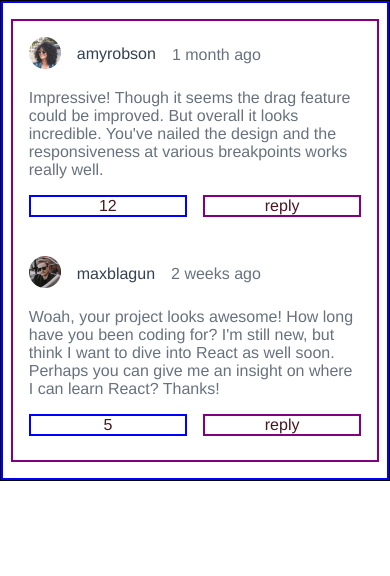
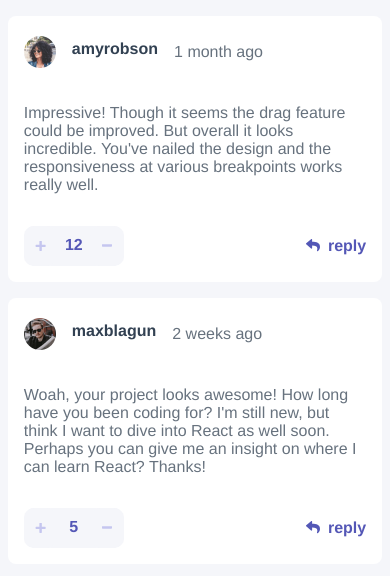
Before and after one commit to tristansetha/interactive-comment-section, a Vue app: page / in a window 390 px wide. Shown: the top 576 px of the page. Built offline with nearby package versions, Linux system fonts and the light colour scheme.

Commit message:
card style - mobile

```diff
--- a/src/App.vue
+++ b/src/App.vue
@@ -39,15 +39,26 @@ export default {
 </script>
 
 <style>
-@import url('https://fonts.googleapis.com/css2?family=Rubik:wght@400;500;700&display=swap');
+@import url("https://fonts.googleapis.com/css2?family=Rubik:wght@400;500;700&display=swap");
 
 :root {
+  --Moderate-blue: hsl(238, 40%, 52%);
+  --Soft-Red: hsl(358, 79%, 66%);
+  --Light-grayish-blue: hsl(239, 57%, 85%);
+  --Pale-red: hsl(357, 100%, 86%);
 
+  --Dark-blue: hsl(212, 24%, 26%);
+  --Grayish-Blue: hsl(211, 10%, 45%);
+  --Light-gray: hsl(223, 19%, 93%);
+  --Very-light-gray: hsl(228, 33%, 97%);
+  --White: hsl(0, 0%, 100%);
 }
+
 html,
 body {
   font-family: "Rubik", sans-serif;
 }
+
 * {
   margin: 0;
   padding: 0;
@@ -60,12 +71,15 @@ body {
   justify-content: center;
   align-content: center;
   padding: 4% 2% 4% 2%;
-  border: 2px solid blue;
+  /* border: 2px solid blue; */
 }
 
 .comments-container {
-  border: 2px solid purple;
+  /* border: 2px solid purple; */
   width: 100%;
+}
+.comments-container div:not(:first-child){
+  margin-top: 16px;
 }
 
 #app {
@@ -74,6 +88,9 @@ body {
   -moz-osx-font-smoothing: grayscale;
   text-align: center;
   color: #2c3e50;
-  border: 1px solid black;
+  /* border: 3px solid blue; */
+  background-color: var(--Very-light-gray);
+
+  min-height: 100vh;
 }
 </style>
--- a/src/components/Card.vue
+++ b/src/components/Card.vue
@@ -9,17 +9,42 @@
             alt="profile-image"
           />
         </div>
-        <div class="username">{{ user.username }}</div>
-        <div class="createdAt">{{ createdAt }}</div>
+        <div class="username">
+          <span>
+            {{ user.username }}
+          </span>
+        </div>
+        <div class="createdAt">
+          <span>
+            {{ createdAt }}
+          </span>
+        </div>
       </div>
       <div class="content-container">{{ content }}</div>
-      <div class="score-container">{{ score }}</div>
-      <div class="reply-btn-container">reply</div>
+      <div class="score-container">
+        <div class="score-btn">
+          <button class="score-add-btn">
+            <img :src="plusIcon" alt="add-score" />
+          </button>
+          <span class="score-data">
+            <div>{{ score }}</div>
+          </span>
+          <button class="score-minus-btn">
+            <img :src="minusIcon" alt="minus-score" />
+          </button>
+        </div>
+      </div>
+      <div class="reply-btn-container">
+        <img :src="replyIcon" alt="reply icon" /> reply
+      </div>
     </div>
   </div>
 </template>
 
 <script>
+import PlusIcon from "../assets/images/icon-plus.svg";
+import MinusIcon from "../assets/images/icon-minus.svg";
+import ReplyIcon from "../assets/images/icon-reply.svg";
 export default {
   name: "Card",
   props: {
@@ -40,6 +65,13 @@ export default {
     replies: Array,
     type: String,
   },
+  data: function () {
+    return {
+      plusIcon: PlusIcon,
+      minusIcon: MinusIcon,
+      replyIcon: ReplyIcon,
+    };
+  },
 };
 </script>
 
@@ -49,11 +81,11 @@ export default {
   color: rgb(74, 23, 32);
   width: 100%;
   padding: 16px;
-  /* border: 2px solid purple; */
+  background-color: var(--White);
+  border-radius: 8px;
 }
 
 .card-elements-container {
-  /* border: 2px solid brown; */
   display: grid;
   grid-template-rows: 0.42fr 1.605fr 0.534fr;
   grid-template-columns: 1fr 1fr;
@@ -61,54 +93,95 @@ export default {
 }
 
 .card-header-container {
-  /* border: 2px solid green; */
   grid-column: span 2;
   display: flex;
+  align-items: center;
   gap: 16px;
 }
 
 .picture-container {
-  /* border: 1px solid black; */
-  /* width: 32px;
-  height: 32px; */
+  display: flex;
+  justify-content: center;
+  align-items: center;
 }
 .picture {
   width: 32px;
   height: 32px;
 }
+
 .username {
-  display: flex;
-  justify-content: center;
-  align-items: center;
-  font-weight: 500;
+  height: 100%;
+}
+.username span {
+  font-weight: 700;
   line-height: 18.96px;
-  color: #334253;
-  /* border: 1px solid black; */
+  color: var(--Dark-blue);
 }
 
 .createdAt {
+  height: 100%;
+}
+
+.createdAt span {
   display: flex;
   justify-content: center;
   align-items: center;
   font-weight: 400;
   font-size: 16px;
   line-height: 24px;
-  color: #67727E;
+  color: var(--Grayish-Blue);
   /* border: 1px solid black; */
 }
 
 .content-container {
   /* border: 2px solid red; */
-  color: #67727E;
+  color: var(--Grayish-Blue);
   text-align: left;
   grid-column: span 2;
 }
 
-.score-container {
-  border: 2px solid blue;
+.score-btn {
+  width: 100px;
+  height: 40px;
+  border-radius: 10px;
+  background-color: var(--Very-light-gray);
+  display: grid;
+  grid-template-columns: 1fr 1fr 1fr;
+}
+
+.score-add-btn {
+  display: flex;
+  justify-content: center;
+  align-items: center;
+  border-radius: 10px;
+  border: none;
+  background-color: var(--Very-light-gray);
+}
+.score-minus-btn {
+  display: flex;
+  justify-content: center;
+  align-items: center;
+  border-radius: 10px;
+  border: none;
+  background-color: var(--Very-light-gray);
+}
+
+.score-data {
+  height: 100%;
+  display: flex;
+  justify-content: center;
+  align-items: center;
+  font-weight: 700;
+  line-height: 18.96px;
+  color: var(--Moderate-blue);
 }
 
 .reply-btn-container {
-  border: 2px solid purple;
+  display: flex;
+  justify-content: right;
+  align-items: center;
+  gap: 8px;
+  font-weight: 700;
+  color: var(--Moderate-blue);
 }
 </style>
--- a/src/views/Comment.vue
+++ b/src/views/Comment.vue
@@ -50,13 +50,14 @@ export default {
 
 <!-- Add "scoped" attribute to limit CSS to this component only -->
 <style scoped>
-.card-container {
+.comment-container {
   color: rgb(74, 23, 32);
   /* border: 2px solid red; */
   width: 100%;
   /* width: 91%; */
   /* height: 250px; */
 }
+
 .comment {
   border: 2px solid black;
 }
```
